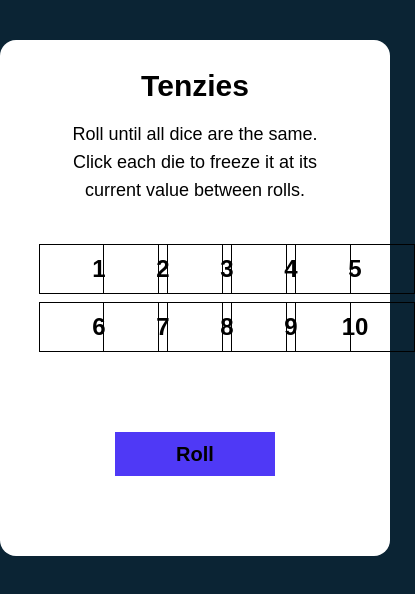
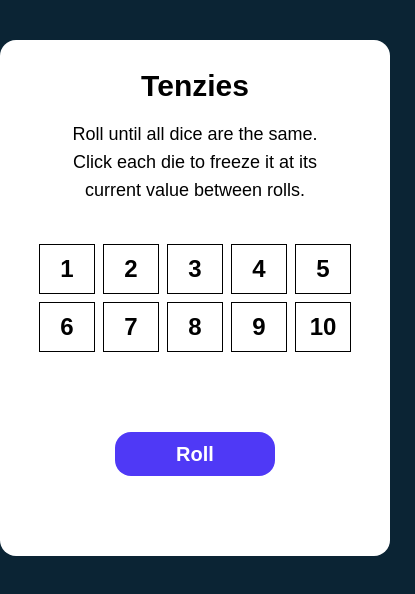
Before and after one commit to mugisha12john/Tenzie-game-React-Ts, a React (Vite) app: page / in a window 390 px wide. Shown: the top 594 px of the page, 415 px wide, since content can reach past the window. Built offline with nearby package versions, Linux system fonts and the light colour scheme.

Commit message:
fix: button width for make them be responsive using max width

```diff
--- a/src/App.tsx
+++ b/src/App.tsx
@@ -11,38 +11,38 @@ function App() {
         </div>
 
         <div className="grid grid-cols-5  gap-2 w-4/5  mx-auto mt-10">
-          <button className="p-2 font-bold text-2xl border border-black w-30">
+          <button className="p-2 font-bold text-2xl border border-black max-w-30">
             1
           </button>
-          <button className="p-2 font-bold text-2xl border border-black w-30">
+          <button className="p-2 font-bold text-2xl border border-black max-w-30">
             2
           </button>
-          <button className="p-2 font-bold text-2xl border border-black w-30">
+          <button className="p-2 font-bold text-2xl border border-black max-w-30">
             3
           </button>
-          <button className="p-2 font-bold text-2xl border border-black w-30">
+          <button className="p-2 font-bold text-2xl border border-black max-w-30">
             4
           </button>
-          <button className="p-2 font-bold text-2xl border border-black w-30">
+          <button className="p-2 font-bold text-2xl border border-black max-w-30">
             5
           </button>
-          <button className="p-2 font-bold text-2xl border border-black w-30">
+          <button className="p-2 font-bold text-2xl border border-black max-w-30">
             6
           </button>
-          <button className="p-2 font-bold text-2xl border border-black w-30">
+          <button className="p-2 font-bold text-2xl border border-black max-w-30">
             7
           </button>
-          <button className="p-2 font-bold text-2xl border border-black w-30">
+          <button className="p-2 font-bold text-2xl border border-black max-w-30">
             8
           </button>
-          <button className="p-2 font-bold text-2xl border border-black w-30">
+          <button className="p-2 font-bold text-2xl border border-black max-w-30">
             9
           </button>
-          <button className="p-2 font-bold text-2xl border border-black w-30">
+          <button className="p-2 font-bold text-2xl border border-black max-w-30">
             10
           </button>
         </div>
-        <button className="bg-indigo-600 font-bold m-20 text-xl p-2 w-40 ">
+        <button className="bg-indigo-600 font-bold m-20 text-xl p-2 w-40 text-white rounded-2xl">
           Roll
         </button>
       </main>
```
